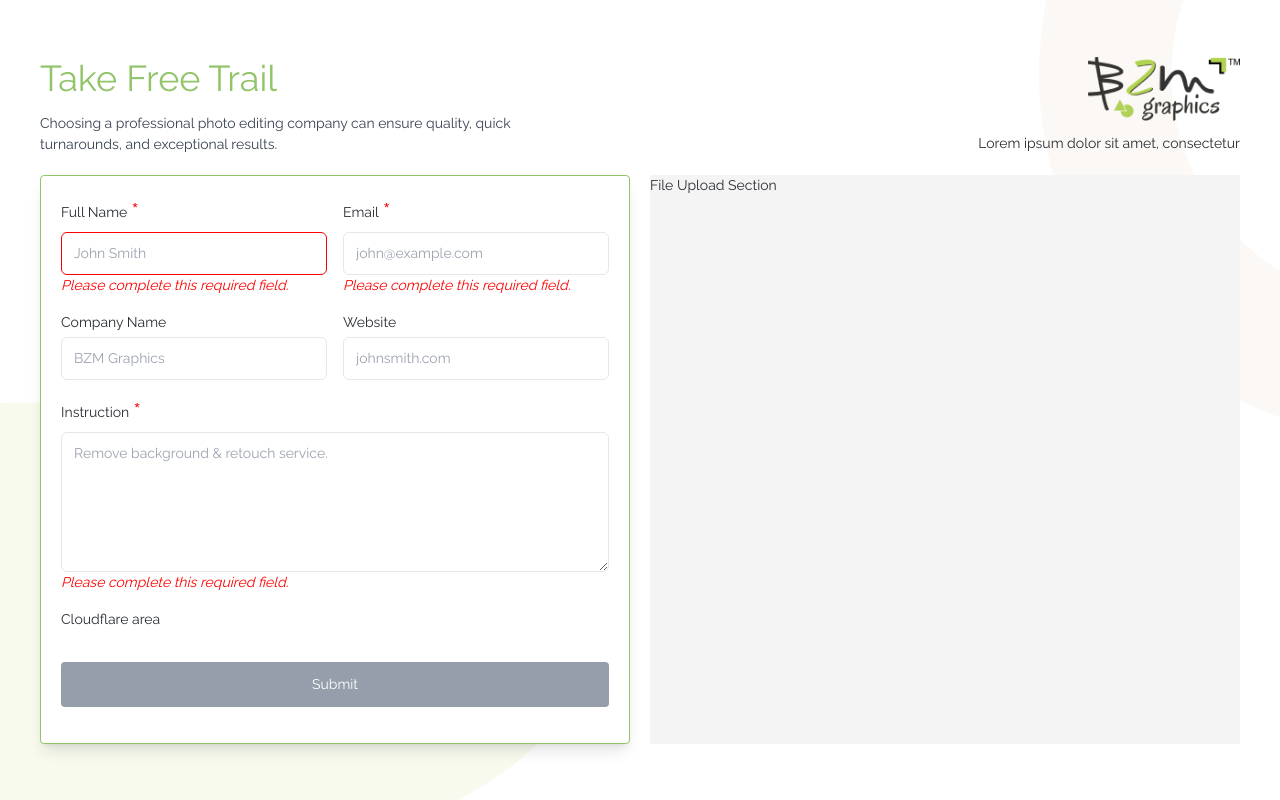
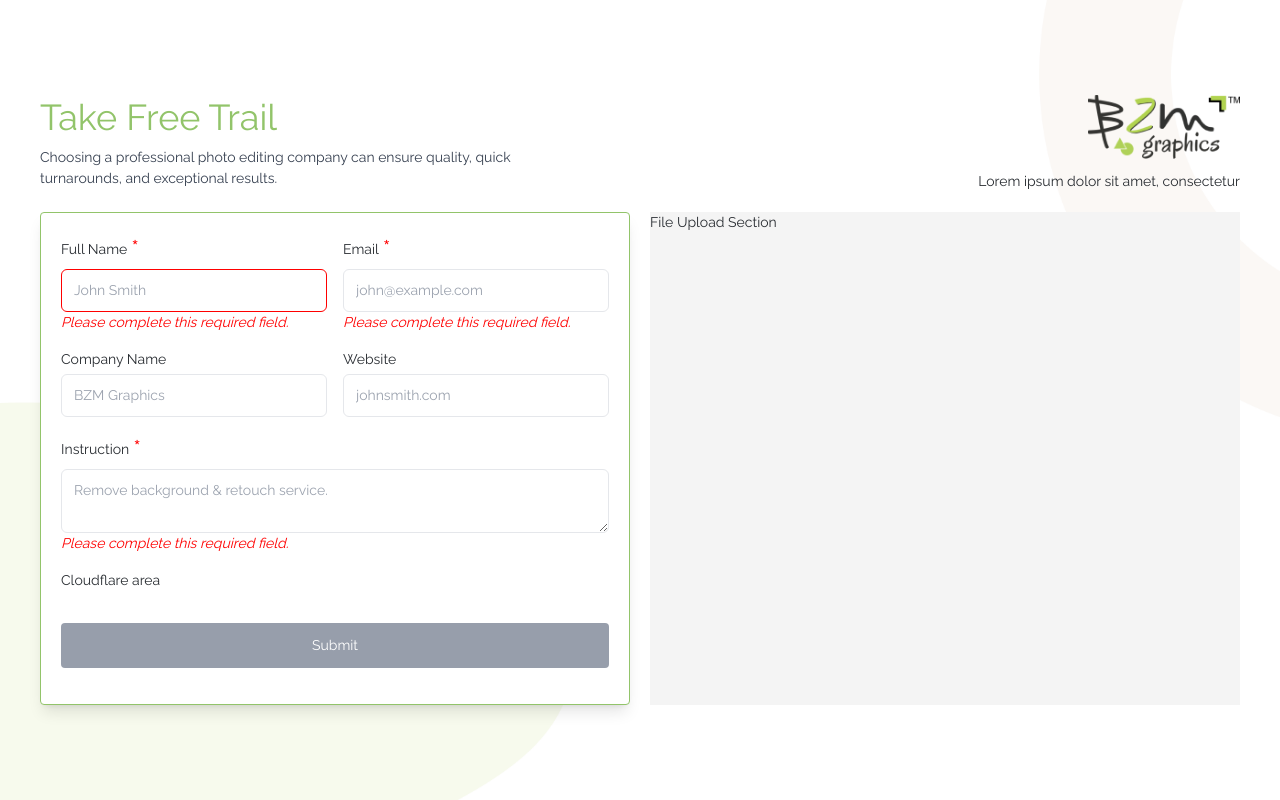
Before and after one commit to taibislamdipu/uppy-html, a website: page index.html in a window 1280 px wide. Shown: the top 800 px of the page. Drawn offline with nearby package versions, Linux system fonts and the light colour scheme.

Commit message:
on progress.

```diff
--- a/index.html
+++ b/index.html
@@ -35,14 +35,14 @@
     <!-- hero section -->
     <section class="bg-[#F4F4F4] bg-cover lg:bg-[url('./assets/bg-image.png')]">
       <div
-        class="mx-auto grid max-h-[1080px] max-w-screen-2xl grid-cols-1 place-content-center gap-5 p-4 lg:h-screen lg:grid-cols-2 lg:p-10"
+        class="gap- container mx-auto grid max-h-[1080px] max-w-7xl grid-cols-1 place-content-center gap-5 p-4 lg:h-screen lg:grid-cols-2 lg:p-10"
       >
         <!-- Form Head -->
         <div
           class="col-span-1 flex justify-between lg:col-span-2 lg:items-center"
         >
           <div class="space-y-3">
-            <h1 class="text-4xl leading-tight text-[#92c46a] 2xl:text-5xl">
+            <h1 class="text-4xl leading-none text-[#92c46a]">
               Take Free Trail
             </h1>
             <p class="text-gray-700 max-w-lg">
@@ -141,7 +141,7 @@
                   <span class="text-2xl text-[#ff0000]">*</span></label
                 >
                 <textarea
-                  class="block min-h-[120px] w-full rounded-md border px-3 py-2.5 transition focus:outline-none focus:ring-1 focus:ring-[#92C46A] lg:min-h-[140px]"
+                  class="block w-full rounded-md border px-3 py-2.5 transition focus:outline-none focus:ring-1 focus:ring-[#92C46A]"
                   type="text"
                   name="instruction"
                   placeholder="Remove background & retouch service."
```
